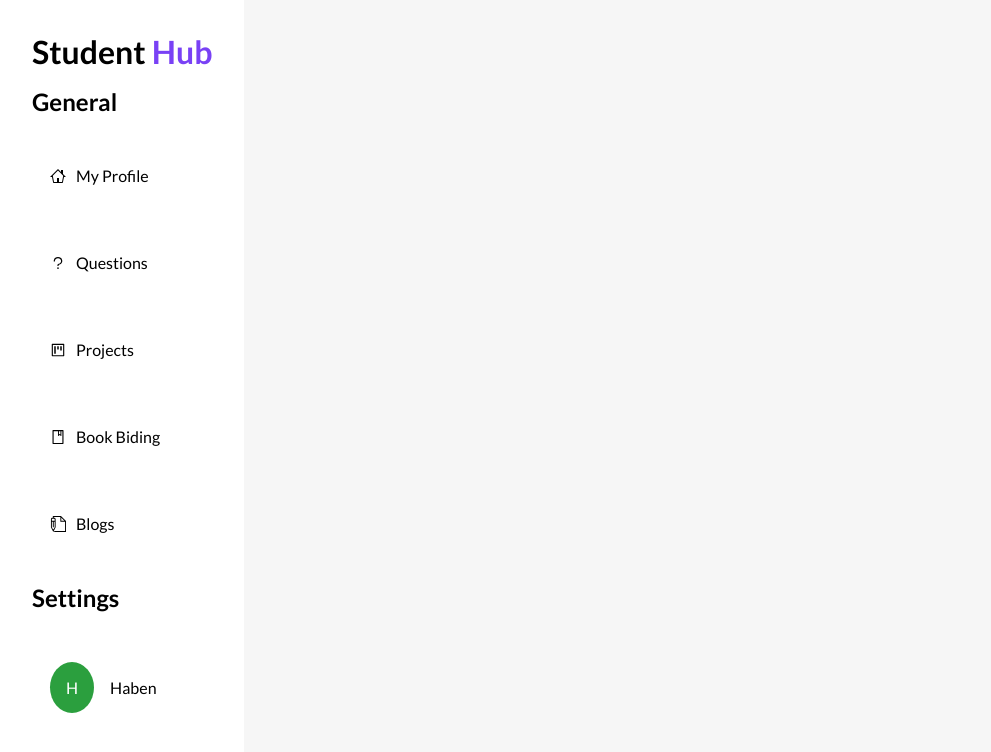
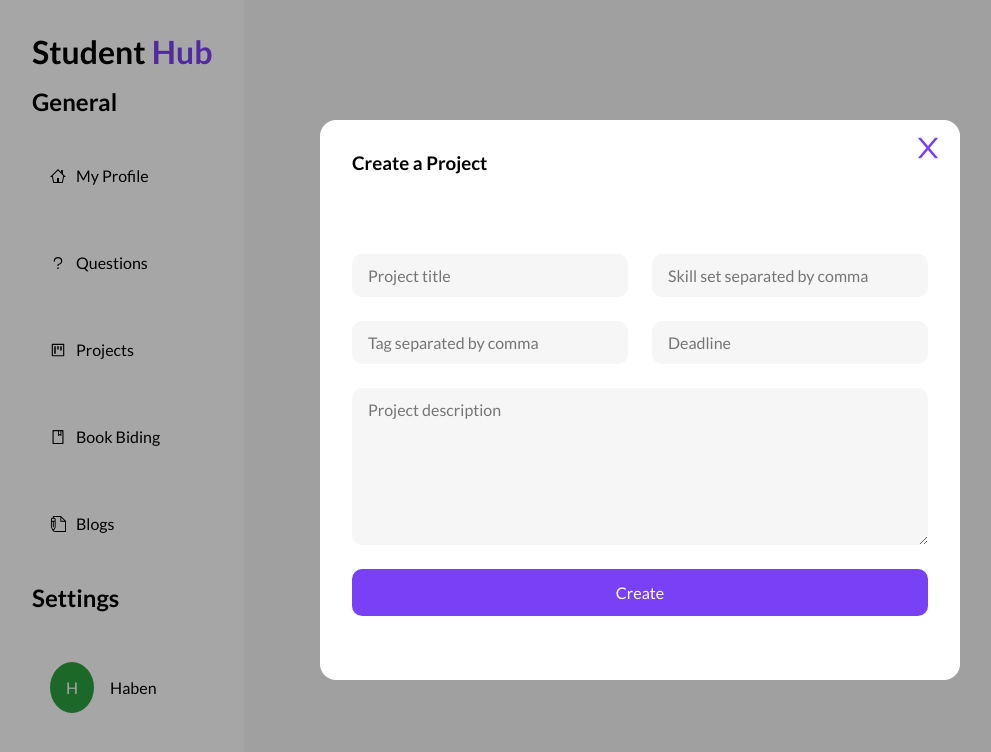
Before and after one commit to Salman-Abdulqadir/client, a React (Create React App) app: page /create-project in a window 1280 px wide. Shown: the top 752 px of the page, without its empty margins (0-991 px from the left). Built offline with nearby package versions, Linux system fonts and the light colour scheme.

Commit message:
apply project

```diff
--- a/src/App.jsx
+++ b/src/App.jsx
@@ -8,6 +8,8 @@ import ProjectPage from "./pages/ProjectPage";
 //popups
 import ProjectDetails from "./components/pop-ups/ProjectDetails";
 import Applications from "./components/pop-ups/Applications";
+import CreateProject from "./components/pop-ups/CreateProject";
+import ApplyProject from "./components/pop-ups/ApplyProject";
 
 // error
 import Error from "./components/Error";
@@ -22,8 +24,10 @@ function App() {
       <Routes>
         <Route path="/" element={<ProfilePage/>}/>
         <Route path="/projects" element={<ProjectPage/>}/>
+        <Route path="/projects/apply/:id" element={<ApplyProject/>}/>
         <Route path="/projects/:id" element={<ProjectDetails/>}/>
         <Route path="/applications" element={<Applications/>}/>
+        <Route path="/create-project" element={<CreateProject/>}/>
         <Route path="/notfound" element={<Error/>}/>
       </Routes>
     </div>
--- a/src/components/ProjectItem.jsx
+++ b/src/components/ProjectItem.jsx
@@ -1,45 +1,65 @@
-import React from 'react'
-import styled from 'styled-components'
+import React from "react";
+import styled from "styled-components";
+
+import { useNavigate } from "react-router-dom";
+//redux
+import { useDispatch } from "react-redux";
+import { setProjectDetails } from "../states/projectDetails";
 
 //components
-import ProfileComponent from './ProfileComponent'
+import ProfileComponent from "./ProfileComponent";
 
+const ProjectItem = ({ project }) => {
+    const dispatch = useDispatch();
+    const navigate = useNavigate();
 
-const ProjectItem = ({project}) => {
+  const viewProject = () => {
+    dispatch(setProjectDetails(project));
+    navigate(`/projects/apply/${project.projectId}`)
+  };
   return (
     <StyledProjectItem>
       <div className="flex">
         <ProfileComponent name={project.postedBy}></ProfileComponent>
-            <h6>View Project</h6>
+        <h6 onClick={viewProject}>View Project</h6>
       </div>
       <h4>{project.topic}</h4>
       <p>{project.description}</p>
       <h4>Related to:</h4>
       <div className="grid">
-            {project.tags.map((tag, index) => <button key={index} className='tag-btn'>{tag}</button>)}
+        {project.tags.map((tag, index) => (
+          <button key={index} className="tag-btn">
+            {tag}
+          </button>
+        ))}
       </div>
     </StyledProjectItem>
-  )
-}
+  );
+};
 
 const StyledProjectItem = styled.div`
   display: flex;
   flex-direction: column;
   gap: 1rem;
   margin: 2rem 0rem;
-    h6{
+  h6 {
     min-width: fit-content;
+    font-size: 1rem;
+    cursor: pointer;
+    transition: color 0.5s ease;
+    &:hover{
+        color: var(--darkgrey);
     }
-    h4{
+  }
+  h4 {
     font-size: 1rem;
     font-weight: bold;
   }
-    .grid{
+  .grid {
     display: grid;
     grid-template-columns: repeat(4, 1fr);
     gap: 1rem;
   }
-`
+`;
 
-
-export default ProjectItem
+export default ProjectItem;
--- a/src/components/SearchBar.jsx
+++ b/src/components/SearchBar.jsx
@@ -14,14 +14,17 @@ const SearchBar = () => {
   )
 }
 
-const StyledSearch = styled.div`
+export const StyledSearch = styled.div`
     display: flex;
     flex: 1.5;
     input{
       width: 100%;
+      background-color: white;
     }
     button{
       background-color: white;
+      border-bottom-left-radius: 0;
+      border-top-left-radius: 0;
     }
 `
 
--- /dev/null
+++ b/src/components/pop-ups/ApplyProject.jsx
@@ -0,0 +1,27 @@
+import React from "react";
+import { useNavigate } from "react-router-dom";
+//icons
+import { AiOutlineClose } from "react-icons/ai";
+
+// styled
+import styled from "styled-components";
+import { StyledPopup } from "../../styles/PopupStyles";
+
+const ApplyProject = () => {
+  const navigate = useNavigate();
+  return (
+    <StyledPopup>
+      <div className="container">
+        <h3>Apply</h3>
+        <button
+          className="light-btn close"
+          onClick={() => navigate("/projects")}
+        >
+          <AiOutlineClose />
+        </button>
+      </div>
+    </StyledPopup>
+  );
+};
+
+export default ApplyProject;
--- /dev/null
+++ b/src/components/pop-ups/CreateProject.jsx
@@ -0,0 +1,62 @@
+import React from "react";
+import { useNavigate } from "react-router-dom";
+
+import { StyledPopup } from "../../styles/PopupStyles";
+import styled from "styled-components";
+//icons
+import { AiOutlineClose } from "react-icons/ai";
+
+const CreateProject = () => {
+  const navigate = useNavigate();
+  return (
+    <StyledPopup>
+      <div className="container">
+        <button
+          className="light-btn close"
+          onClick={() => navigate("/projects")}
+        >
+          <AiOutlineClose />
+        </button>
+        <h3>Create a Project</h3>
+        <StyledForm>
+            <input id="title" type="text" placeholder="Project title"/>
+            <input id="skillSet" type="text" placeholder="Skill set separated by comma"/>
+            <input id="tags" type="text" placeholder="Tag separated by comma"/>
+            <input id="deadline" type="text" placeholder="Deadline"/>
+            <textarea rows={7} id="description" type="text" placeholder="Project description"/>
+            <button className="purple-btn">Create</button>
+        </StyledForm>
+      </div>
+    </StyledPopup>
+  );
+};
+
+const StyledForm = styled.form`
+    #title{
+        grid-area: title;
+    }
+    #skillSet{
+        grid-area: skill-set;
+    }
+    #tags{
+        grid-area: tags;
+    }
+    #deadline{
+        grid-area: deadline;
+    }
+    #description{
+        grid-area: description;
+    }
+    .purple-btn{
+        grid-area: button;
+    }
+    display: grid;
+    grid-template-areas: "title skill-set"
+                         "tags deadline"
+                         "description description"
+                         "button button";
+    gap: 1.5rem;
+    margin-top: 5rem;
+`
+
+export default CreateProject;
--- a/src/pages/ProjectPage.jsx
+++ b/src/pages/ProjectPage.jsx
@@ -29,8 +29,8 @@ const ProjectPage = () => {
       <div className="search">
         <SearchBar className="searchbar" />
         <div className="flex">
-          <button className="light-btn">My Applications</button>
-          <button className="purple-btn">+ Create Project</button>
+          <button className="light-btn" onClick={()=> navigate("/applications")}>My Applications</button>
+          <button className="purple-btn" onClick={()=> navigate("/create-project")}>+ Create Project</button>
         </div>
       </div>
       <div className="flex">
--- a/src/states/application.js
+++ b/src/states/application.js
@@ -13,7 +13,7 @@ const applicationSlice = createSlice({
     reducers: {
         setApplications: (state, action) => {
             state.applications = action.payload
-            state.filterApplications = state.applications
+            state.filteredApplications = state.applications
         },
         filterApplications: (state, action) => {
             state.filter = action.payload;
@@ -29,10 +29,13 @@ const applicationSlice = createSlice({
         searchApplications: (state, action) => {
             state.searchQuery = action.payload
             state.filteredApplications = state.applications.filter((application) => {
-                for(let i in Object.values(application)){
-                    if (i.includes(state.searchQuery))
+                // for(let i in Object.values(application)){
+                //     if (i.includes(state.searchQuery))
+                //         return application
+                // }
+                if (application.topic.toLowerCase().includes(state.searchQuery.toLowerCase()))
                         return application
-                }
+                return false
             })
 
         }
--- a/src/styles/GlobalStyles.js
+++ b/src/styles/GlobalStyles.js
@@ -34,8 +34,9 @@ export default createGlobalStyle`
     p{
         color: grey;
     }
-    button, input{
+    button, input, textarea{
         font-family: inherit;
+        background-color: var(--lightgrey);
         padding: 0.75rem 1rem;
         border-radius: 10px;
         border: none;
```
Also changed, not shown: src/components/pop-ups/Applications.jsx (+75 -20 lines). Lines whose indentation alone changed are shown as unchanged.
